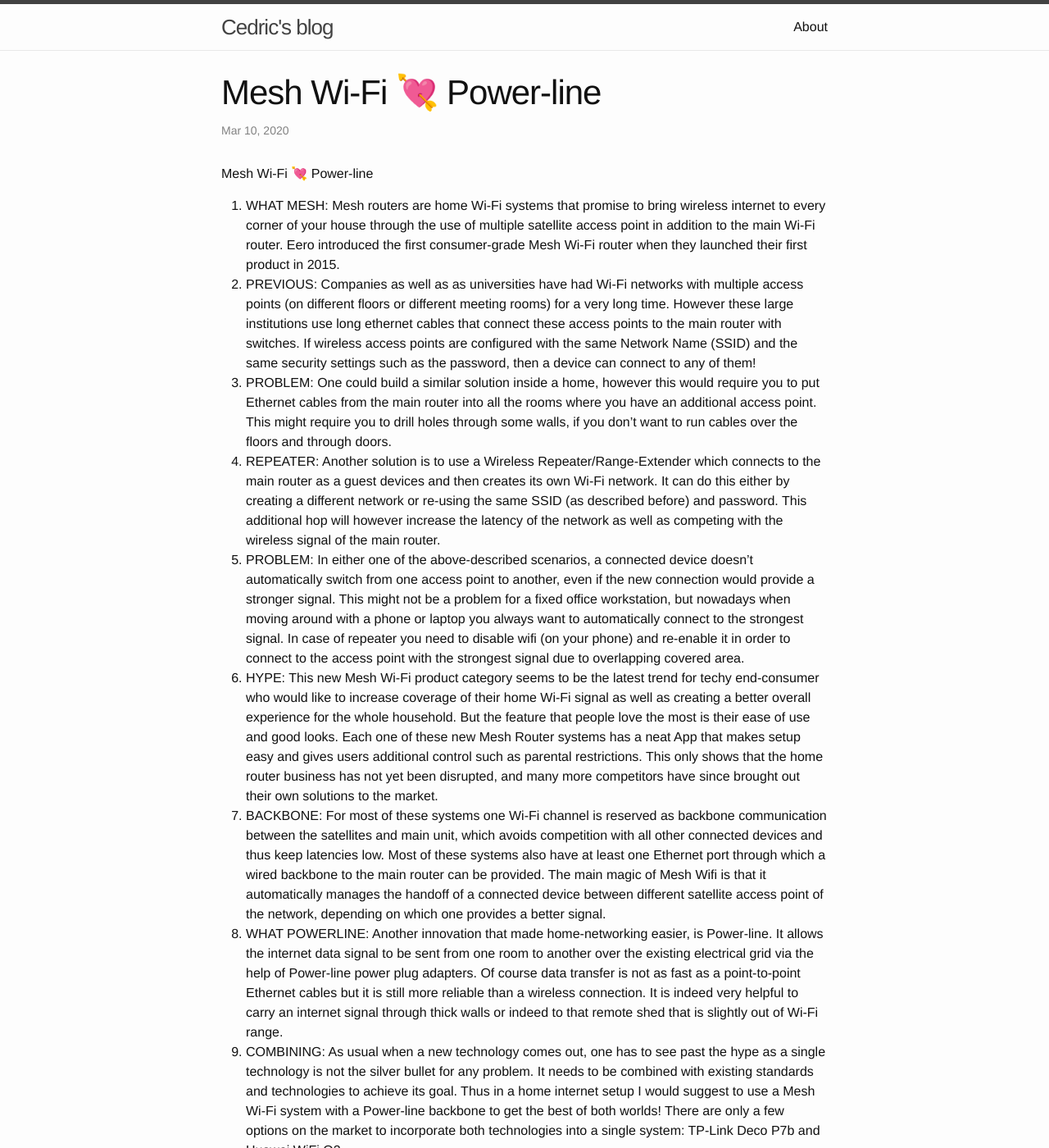
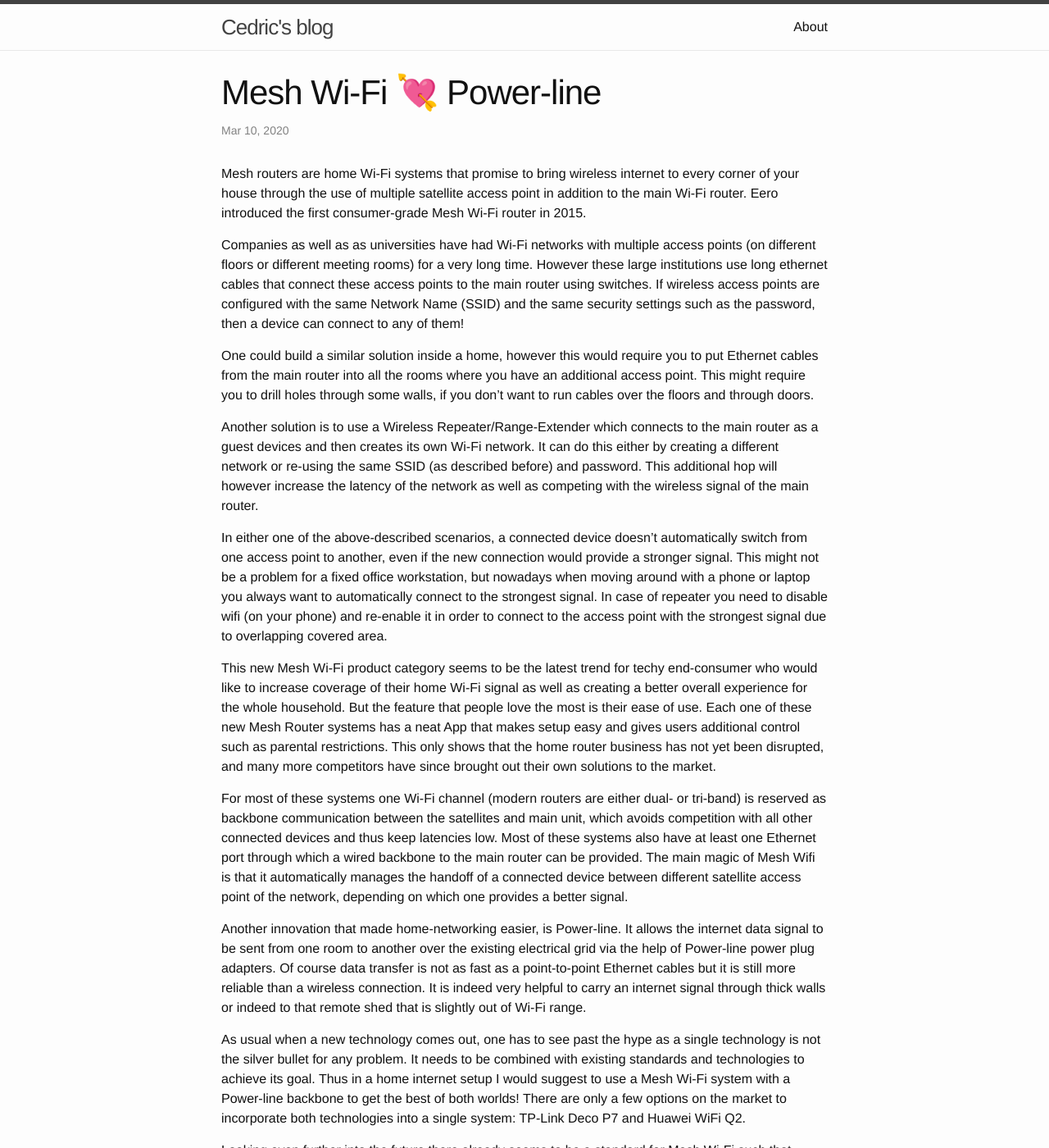
Before and after one commit to cedricbastin/cedricbastin.github.io, a Jekyll site: the page built from _posts/2020-03-10-mesh-wifi-powerline.md, in a window 1280 px wide and 1400 px high. Shown: the whole window at 82% size. Built offline with Jekyll 4.4.1, drawn with Linux system fonts in a browser that asks for light colours; some of the changed text lies outside the part shown.

Commit message:
Powerline post with semantic line breaks

```diff
--- a/_posts/2020-03-10-mesh-wifi-powerline.md
+++ b/_posts/2020-03-10-mesh-wifi-powerline.md
@@ -4,17 +4,47 @@ title:  "Mesh Wi-Fi 💘 Power-line"
 date:   2020-03-10
 categories: flags design standrad
 ---
-Mesh Wi-Fi 💘 Power-line
 
+Mesh routers are home Wi-Fi systems that promise to bring wireless internet to every corner of your house through the use of multiple satellite access point in addition to the main Wi-Fi router.
+Eero introduced the first consumer-grade Mesh Wi-Fi router in 2015.
 
-1. WHAT MESH: Mesh routers are home Wi-Fi systems that promise to bring wireless internet to every corner of your house through the use of multiple satellite access point in addition to the main Wi-Fi router. Eero introduced the first consumer-grade Mesh Wi-Fi router when they launched their first product in 2015.
-2. PREVIOUS: Companies as well as as universities have had Wi-Fi networks with multiple access points (on different floors or different meeting rooms) for a very long time. However these large institutions use long ethernet cables that connect these access points to the main router with switches. If wireless access points are configured with the same Network Name (SSID) and the same security settings such as the password, then a device can connect to any of them!
-3. PROBLEM: One could build a similar solution inside a home, however this would require you to put Ethernet cables from the main router into all the rooms where you have an additional access point. This might require you to drill holes through some walls, if you don't want to run cables over the floors and through doors.
-4. REPEATER: Another solution is to use a Wireless Repeater/Range-Extender which connects to the main router as a guest devices and then creates its own Wi-Fi network. It can do this either by creating a different network or re-using the same SSID (as described before) and password. This additional hop will however increase the latency of the network as well as competing with the wireless signal of the main router.
-5. PROBLEM:  In either one of the above-described scenarios, a connected device doesn't automatically switch from one access point to another, even if the new connection would provide a stronger signal. This might not be a problem for a fixed office workstation, but nowadays when moving around with a phone or laptop you always want to automatically connect to the strongest signal. In case of repeater you need to disable wifi (on your phone) and re-enable it in order to connect to the access point with the strongest signal due to overlapping covered area.
-6. HYPE: This new Mesh Wi-Fi product category seems to be the latest trend for techy end-consumer who would like to increase coverage of their home Wi-Fi signal as well as creating a better overall experience for the whole household. But the feature that people love the most is their ease of use and good looks. Each one of these new Mesh Router systems has a neat App that makes setup easy and gives users additional control such as parental restrictions. This only shows that the home router business has not yet been disrupted, and many more competitors have since brought out their own solutions to the market.
-7. BACKBONE: For most of these systems one Wi-Fi channel is reserved as backbone communication between the satellites and main unit, which avoids competition with all other connected devices and thus keep latencies low. Most of these systems also have at least one Ethernet port through which a wired backbone to the main router can be provided. The main magic of Mesh Wifi is that it automatically manages the handoff of a connected device between different satellite access point of the network, depending on which one provides a better signal.
-8. WHAT POWERLINE: Another innovation that made home-networking easier, is Power-line. It allows the internet data signal to be sent from one room to another over the existing electrical grid via the help of Power-line power plug adapters. Of course data transfer is not as fast as a point-to-point Ethernet cables but it is still more reliable than a wireless connection. It is indeed very helpful to carry an internet signal through thick walls or indeed to that remote shed that is slightly out of Wi-Fi range.
-9. COMBINING: As usual when a new technology comes out, one has to see past the hype as a single technology is not the silver bullet for any problem. It needs to be combined with existing standards and technologies to achieve its goal. Thus in a home internet setup I would suggest to use a Mesh Wi-Fi system with a Power-line backbone to get the best of both worlds! There are only a few options on the market to incorporate both technologies into a single system: TP-Link Deco P7b and Huawei WiFi Q2.
-10. STANDARDS: Looking even further into the future there already seems to be a standard for Mesh Wi-Fi such that equipment from different manufacturers could work together instead of relying on proprietary protocols which restricts the user to only be able to expand their home network with devices from the same brand. https://en.wikipedia.org/wiki/IEEE_802.11s
-11. CONCLUSION: As more and more devices get connected to the internet it seems clear that the future needs to be wireless and we need to upgrade our home networks to be able to talk to more devices at the same time and cover a larger area. Mesh Wi-Fi is one of the more important and exciting technologies for home networking. I believe that with the addition of a wired Power-line backbone you can create a fast and reliable network covering even more rooms and buildings than a pure wireless mesh system could achieve. Let's see if more manufacturers agree with that opinion!
+Companies as well as as universities have had Wi-Fi networks with multiple access points (on different floors or different meeting rooms) for a very long time.
+However these large institutions use long ethernet cables that connect these access points to the main router using switches.
+If wireless access points are configured with the same Network Name (SSID) and the same security settings such as the password, then a device can connect to any of them!
+
+One could build a similar solution inside a home, however this would require you to put Ethernet cables from the main router into all the rooms where you have an additional access point.
+This might require you to drill holes through some walls, if you don’t want to run cables over the floors and through doors.
+
+Another solution is to use a Wireless Repeater/Range-Extender which connects to the main router as a guest devices and then creates its own Wi-Fi network.
+It can do this either by creating a different network or re-using the same SSID (as described before) and password.
+This additional hop will however increase the latency of the network as well as competing with the wireless signal of the main router.
+
+In either one of the above-described scenarios, a connected device doesn’t automatically switch from one access point to another, even if the new connection would provide a stronger signal.
+This might not be a problem for a fixed office workstation, but nowadays when moving around with a phone or laptop you always want to automatically connect to the strongest signal.
+In case of repeater you need to disable wifi (on your phone) and re-enable it in order to connect to the access point with the strongest signal due to overlapping covered area.
+
+This new Mesh Wi-Fi product category seems to be the latest trend for techy end-consumer who would like to increase coverage of their home Wi-Fi signal as well as creating a better overall experience for the whole household.
+But the feature that people love the most is their ease of use.
+Each one of these new Mesh Router systems has a neat App that makes setup easy and gives users additional control such as parental restrictions.
+This only shows that the home router business has not yet been disrupted, and many more competitors have since brought out their own solutions to the market.
+
+For most of these systems one Wi-Fi channel (modern routers are either dual- or tri-band) is reserved as backbone communication between the satellites and main unit, which avoids competition with all other connected devices and thus keep latencies low.
+Most of these systems also have at least one Ethernet port through which a wired backbone to the main router can be provided.
+The main magic of Mesh Wifi is that it automatically manages the handoff of a connected device between different satellite access point of the network, depending on which one provides a better signal.
+
+Another innovation that made home-networking easier, is Power-line.
+It allows the internet data signal to be sent from one room to another over the existing electrical grid via the help of Power-line power plug adapters.
+Of course data transfer is not as fast as a point-to-point Ethernet cables but it is still more reliable than a wireless connection.
+It is indeed very helpful to carry an internet signal through thick walls or indeed to that remote shed that is slightly out of Wi-Fi range.
+
+As usual when a new technology comes out, one has to see past the hype as a single technology is not the silver bullet for any problem.
+It needs to be combined with existing standards and technologies to achieve its goal. Thus in a home internet setup I would suggest to use a Mesh Wi-Fi system with a Power-line backbone to get the best of both worlds!
+There are only a few options on the market to incorporate both technologies into a single system: TP-Link Deco P7 and Huawei WiFi Q2.
+
+Looking even further into the future there already seems to be a standard for Mesh Wi-Fi such that equipment from different manufacturers could work together instead of relying on proprietary protocols which restricts the user to only be able to expand their home network with devices from the same brand.
+https://en.wikipedia.org/wiki/IEEE_802.11s
+
+As more and more devices get connected to the internet it seems clear that the future needs to be wireless and we need to upgrade our home networks to be able to talk to more devices at the same time and cover a larger area.
+Mesh Wi-Fi is one of the more important and exciting technologies for home networking.
+I believe that with the addition of a wired Power-line backbone you can create a fast and reliable network covering even more rooms and buildings than a pure wireless mesh system could achieve.
+Let’s see if more manufacturers agree with that opinion!
```
